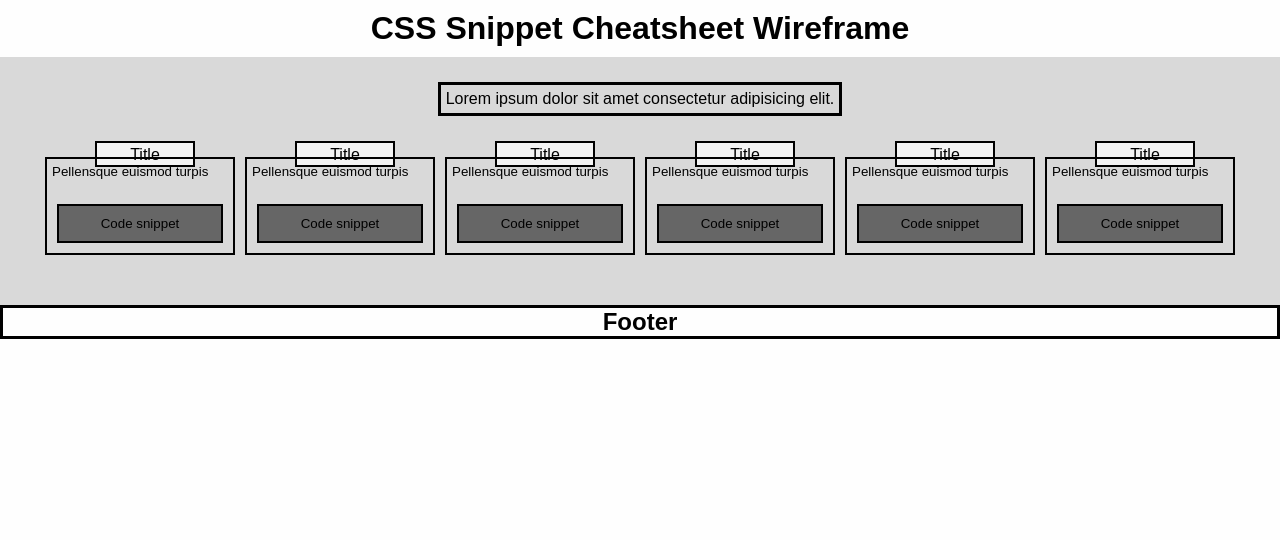
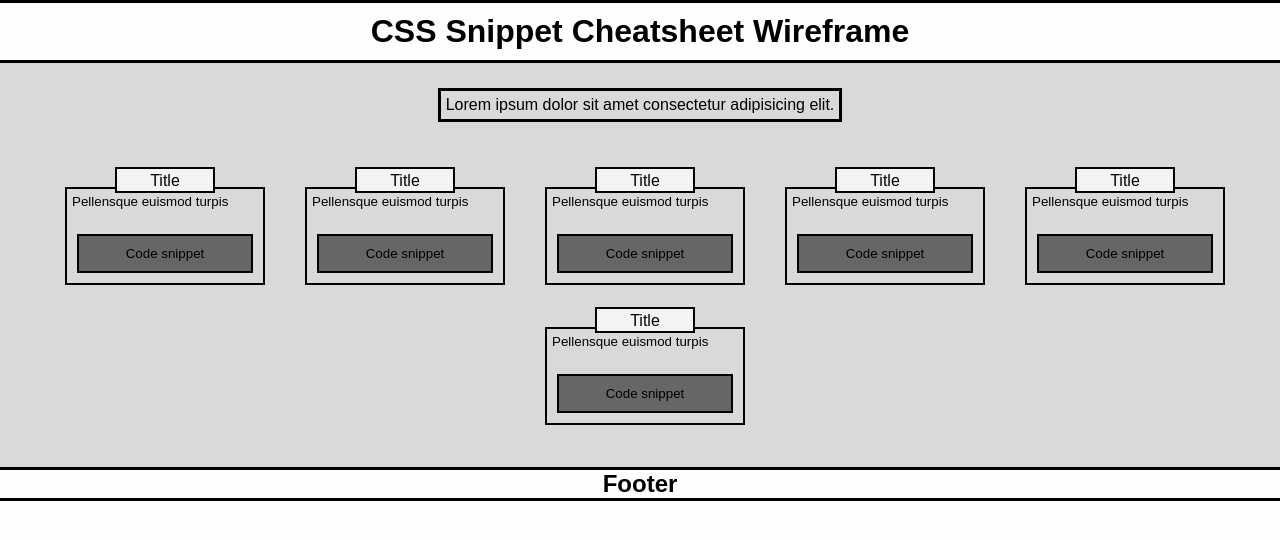
Before and after one commit to chrispobrien/class-exercises, a plain HTML site: page index.html in a window 1280 px wide. Drawn offline with Linux system fonts and the light colour scheme.

Commit message:
Fixed, added position: absolute to article child divs

```diff
--- a/assets/css/style.css
+++ b/assets/css/style.css
@@ -24,6 +24,8 @@ body {
 
 /* Header h1 style */
 header h1 {
+    border-top: 3px solid var(--borders);
+    border-bottom: 3px solid var(--borders);
     text-align: center;
     padding: 10px;
 }
@@ -58,6 +60,8 @@ header h1 {
 #articles article {
     width: 200px;
     padding: 5px;
+    margin: 20px;
+    height: 100px;
 }
 
 /* Title box within each article */
@@ -70,20 +74,23 @@ header h1 {
     enable-background: new;
     padding: 3px 1px 1px 1px;
     border: 2px solid var(--borders);
+    position: absolute;
 }
 
 /* Description within each article, overlaps behind title */
 #articles article .code-description {
-    width: 100%;
+    width: 200px;
     border: 2px solid var(--borders);
-    margin-top: -10px;
+    margin-top: 20px;
     padding: 5px;
     font-size:smaller;
+    position: absolute;
 }
 
 /* Adds some space beneath the article description */
 #articles article .code-description p {
     padding-bottom: 20px;
+    position: absolute;
 }
 
 /* Code snippet within the description box */
@@ -91,12 +98,13 @@ header h1 {
     text-align: center;
     background-color: var(--code-snippet-bg-color);
     padding: 10px;
-    margin: 5px;
+    margin: 40px 5px 5px 5px;
     border: 2px solid var(--borders);
 }
 
 /* Footer */
 footer {
     text-align: center;
-    border: 3px solid var(--borders);
+    border-top: 3px solid var(--borders);
+    border-bottom: 3px solid var(--borders);
 }
--- a/index.html
+++ b/index.html
@@ -1,27 +1,34 @@
 <!DOCTYPE html>
 <html>
-<header>
+<head>
     <title>CSS Snippet Cheatsheet Wireframe</title>
     <meta charset="UTF-8" />
     <meta name="viewport" content="width=device-width, initial-scale=1" />
     <link rel="stylesheet" type="text/css" href="./assets/css/style.css" />
-</header>
+</head>
 
 <body>
+    <!-- Header section -->
     <header>
         <h1>CSS Snippet Cheatsheet Wireframe</h1>
     </header>
 
     <!-- backdrop div to color the central section uniformly -->
     <div class="backdrop">
+        <!-- Introduction to the articles -->
         <section id="introduction">
             <p>Lorem ipsum dolor sit amet consectetur adipisicing elit.</p>
         </section>
 
+        <!-- Articles section, responsive-->
         <section id="articles">
+            <!-- In this example earch article is the same -->
             <article>
+                <!-- Title box -->
                 <div class="code-title">Title</div>
+                <!-- Description for this article -->
                 <div class="code-description"><p>Pellensque euismod turpis</p>
+                    <!-- Code snippet box within the description box -->
                     <div class="code-snippet">Code snippet</div>
                 </div>
             </article>
@@ -58,6 +65,7 @@
         </section>
     </div>
 
+    <!-- Footer for copyright or other info -->
     <footer>
         <h2>Footer</h2>
     </footer>
```
